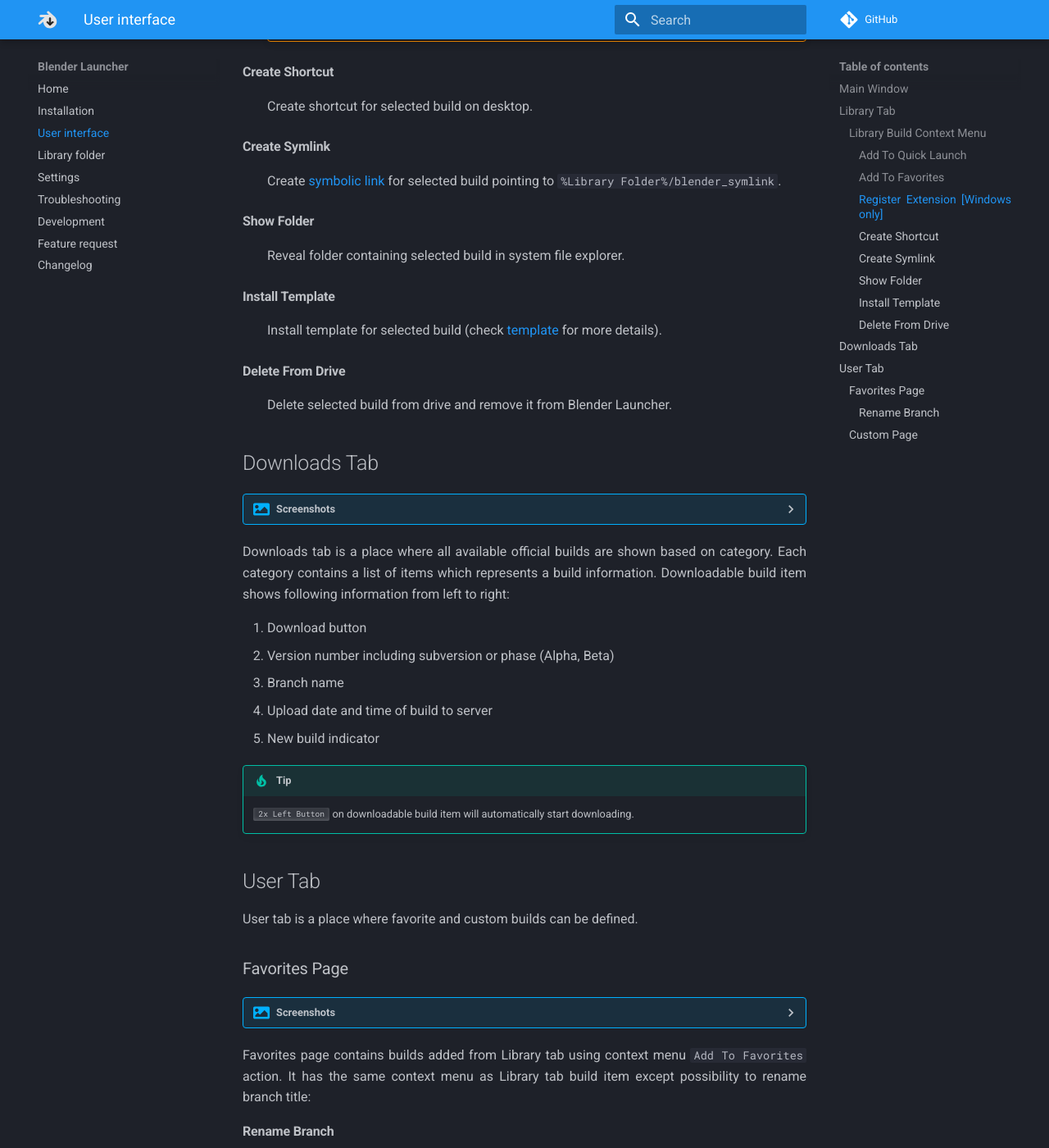
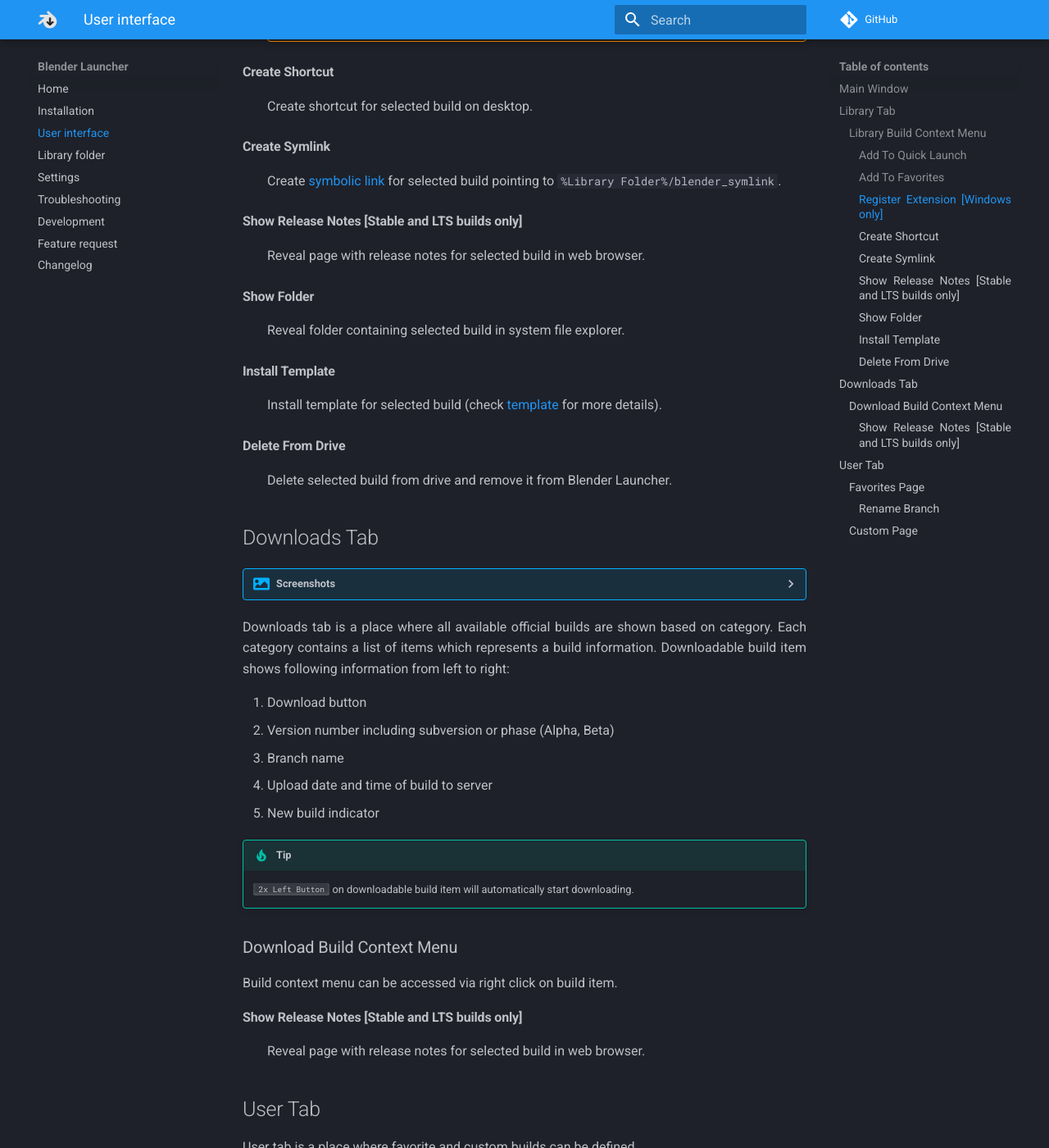
Before and after one commit to DotBow/Blender-Launcher, an MkDocs documentation site: the page built from docs/mkdocs/user_interface.md, in a window 1280 px wide and 1400 px high, scrolled down 2491 px. Shown: the whole window at 82% size. Built offline with MkDocs 1.6.1 and Material for MkDocs 9.7.7, drawn with Linux system fonts in a browser that asks for light colours; comment, search, counter and statistics services are not loaded.

Commit message:
Add description for new Show Release Notes action

```diff
--- a/docs/mkdocs/user_interface.md
+++ b/docs/mkdocs/user_interface.md
@@ -106,6 +106,10 @@
 
 :   Create [symbolic link](https://en.wikipedia.org/wiki/Symbolic_link) for selected build pointing to `%Library Folder%/blender_symlink`.
 
+#### Show Release Notes [Stable and LTS builds only]
+
+:   Reveal page with release notes for selected build in web browser.
+
 #### Show Folder
 
 :   Reveal folder containing selected build in system file explorer.
@@ -139,6 +143,14 @@
 
     ++"2x Left Button"++ on downloadable build item will automatically start downloading.
 
+### Download Build Context Menu
+
+Build context menu can be accessed via right click on build item.
+
+#### Show Release Notes [Stable and LTS builds only]
+
+:   Reveal page with release notes for selected build in web browser.
+
 ## User Tab
 
 User tab is a place where favorite and custom builds can be defined.
```
